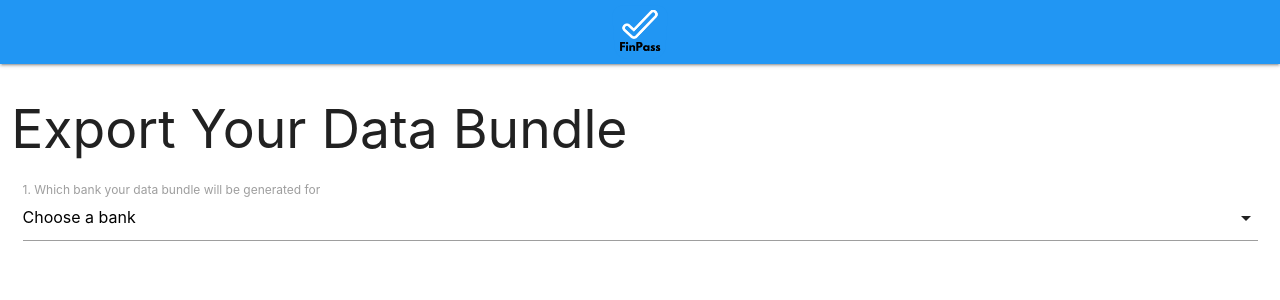
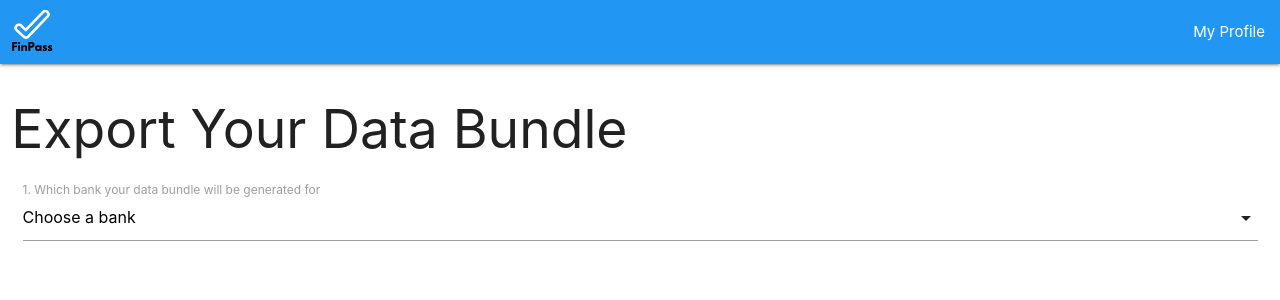
Before and after one commit to shenba2014/2019_EPAM_FinTech_Hackathon_Alpha, a React (Create React App) app in the folder frontend/finpass/: page /tasks in a window 1280 px wide. Shown: the top 300 px of the page. Built offline with nearby package versions, Linux system fonts and the light colour scheme.

Commit message:
update nav bar

```diff
--- a/frontend/finpass/src/pages/Profile.js
+++ b/frontend/finpass/src/pages/Profile.js
@@ -17,9 +17,12 @@ export default class Profile extends React.Component {
       <Router>
           <nav className="nav-extended">
             <div className="nav-wrapper blue">
-              <a href="/" className="brand-logo center logo">
-                <img src={logo} alt="finPass" className='brand-logo center logo'/>
+              <a href="/" className="brand-logo logo">
+                <img src={logo} alt="finPass" className='brand-logo logo'/>
               </a>
+              <ul className="right hide-on-med-and-down blue">
+                <li><a href="/tasks">Tasks</a></li>
+              </ul>
             </div>
             <div className="nav-content blue">
               <ul className="tabs tabs-transparent">
--- a/frontend/finpass/src/pages/Tasks.js
+++ b/frontend/finpass/src/pages/Tasks.js
@@ -9,9 +9,12 @@ export default class Tasks extends React.Component {
       <div>
         <nav className="nav">
           <div className="nav-wrapper blue">
-            <a href="/" className="brand-logo center logo">
-              <img src={logo} alt="finPass" className='brand-logo center logo'/>
+            <a href="/" className="brand-logo logo">
+              <img src={logo} alt="finPass" className='brand-logo logo'/>
             </a>
+            <ul className="right hide-on-med-and-down blue">
+              <li><a href="/profile/basic">My Profile</a></li>
+            </ul>
           </div>
         </nav>
         <ExportPage />
```
